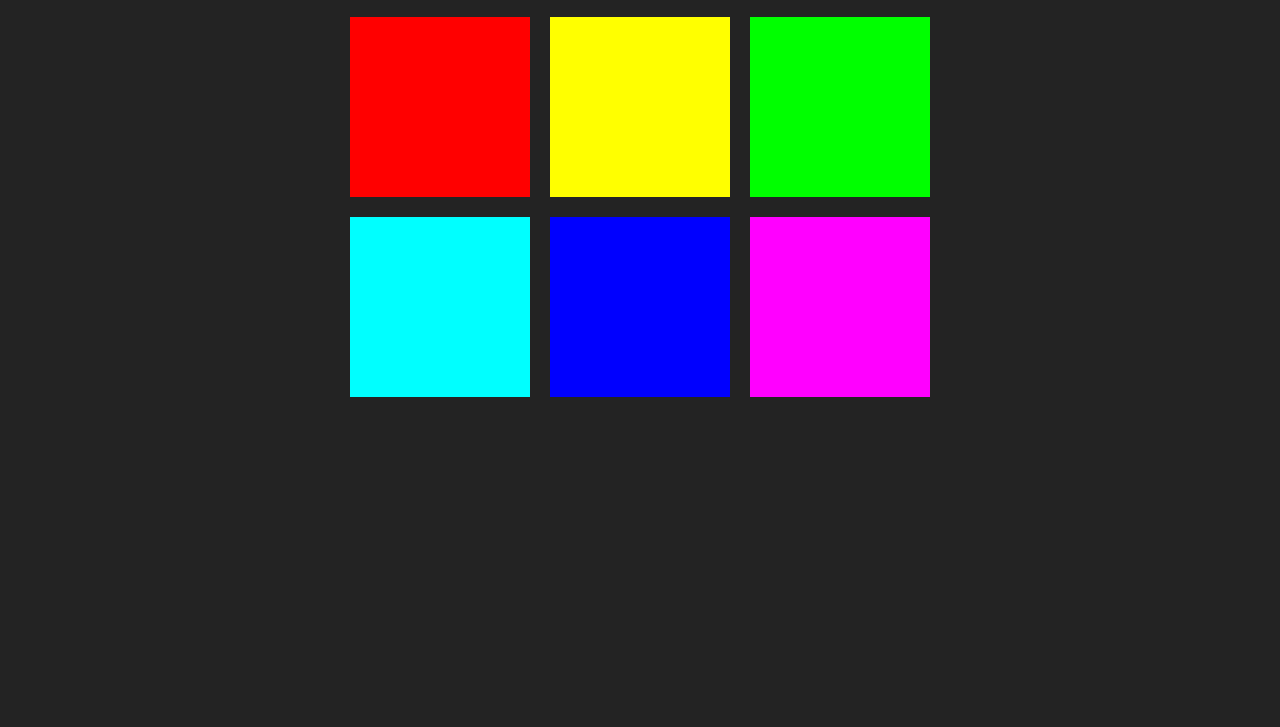
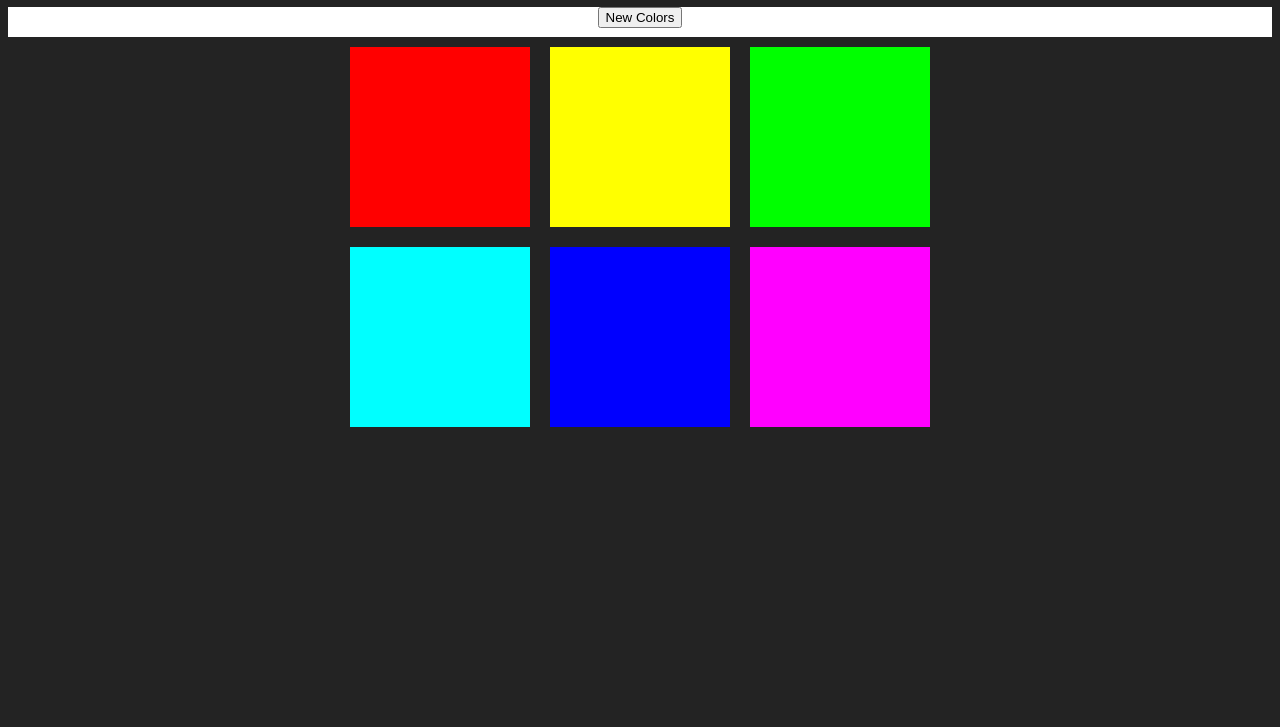
Before and after one commit to sgajjar97/RGB-ColorGame, a plain HTML site: page colorGame.html in a window 1280 px wide. Shown: the part 73-800 px from the top of the page. Drawn offline with Linux system fonts and the light colour scheme.

Commit message:
Add files via upload

```diff
--- a/colorGame.html
+++ b/colorGame.html
@@ -7,6 +7,11 @@
 <body>
 
 <h1><span id="colorDisplay">RGB</span> Color Game</h1>
+
+<div id="stripe">
+	<button id="reset">New Colors</button>
+	<span id="message"></span>
+</div>
 
 <div id="container">
 	<div class="square"></div>
```
